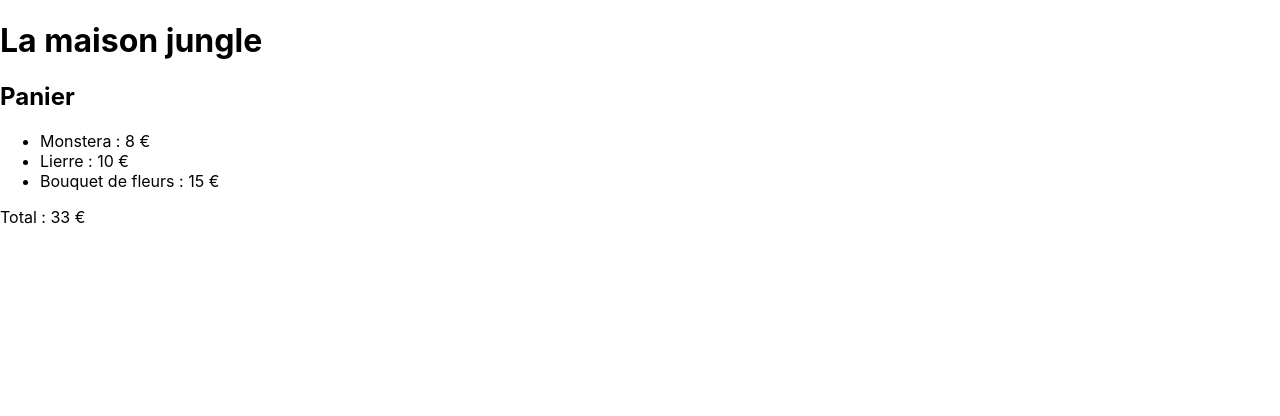
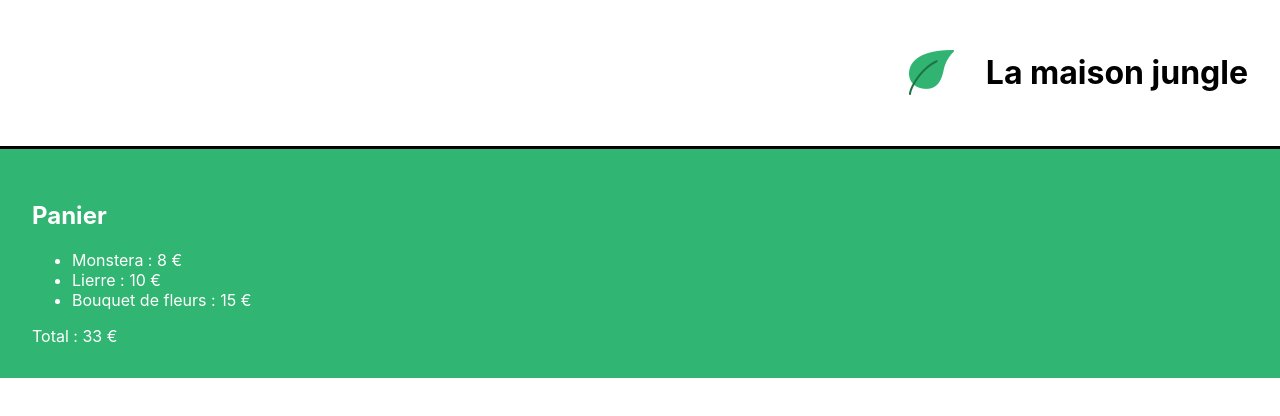
Before and after one commit to ilo-etech/maison-jungle, a React (Create React App) app: page / in a window 1280 px wide. Shown: the top 416 px of the page. Built offline with nearby package versions, Linux system fonts and the light colour scheme.

Commit message:
[ADD] Add style and logo to app

```diff
--- a/package.json
+++ b/package.json
@@ -9,6 +9,7 @@
     "react": "^18.2.0",
     "react-dom": "^18.2.0",
     "react-scripts": "5.0.1",
+    "sass": "^1.66.1",
     "web-vitals": "^2.1.0"
   },
   "scripts": {
--- a/src/components/App.js
+++ b/src/components/App.js
@@ -1,7 +1,6 @@
 import React from 'react';
 import Banner from './Banner';
 import Cart from './Cart';
-import { Component } from 'react';
 
 function App() {
   return (
--- a/src/components/Banner.js
+++ b/src/components/Banner.js
@@ -1,7 +1,13 @@
-function Banner(){
+import '../styles/Banner.scss';
+import logo from '../assets/logo.png';
+
+function Banner() {
     const title = "La maison jungle";
-    return(
-        <h1>{title}</h1>
+    return (
+        <div className="lmj-banner">
+            <img src={logo} alt="La maison jungle" className='lmj-logo'/>
+            <h1 style={{ color: 'black' }} className="lmj-title">{title}</h1>
+        </div>
     )
 }
 
--- a/src/components/Cart.js
+++ b/src/components/Cart.js
@@ -1,9 +1,11 @@
+import '../styles/Cart.scss';
+
 function Cart() {
     const monstera_price = 8.0;
     const lierre_price = 10.0;
     const bouquet_fleurs_price = 15.0;
     return (
-        <div>
+        <div className="lmj-cart">
             <h2>Panier</h2>
             <ul>
                 <li>Monstera : {monstera_price} €</li>
--- a/src/index.js
+++ b/src/index.js
@@ -1,8 +1,8 @@
 import React from 'react';
 import ReactDOM from 'react-dom/client';
-import './index.css';
 import App from './components/App';
 import reportWebVitals from './reportWebVitals';
+import './styles/index.css';
 
 const root = ReactDOM.createRoot(document.getElementById('root'));
 root.render(
--- /dev/null
+++ b/src/styles/Banner.scss
@@ -0,0 +1,19 @@
+.lmj-banner {
+	color: black;
+	text-align: right;
+	padding: 32px;
+	border-bottom: solid 3px black;
+	display: flex;
+	justify-content: flex-end;
+	flex-direction: row;
+	align-items: center;
+}
+
+.lmj-title {
+	padding-left: 32px;
+}
+
+.lmj-logo {
+	height: 45px;
+	width: 45px;
+}
--- /dev/null
+++ b/src/styles/Cart.scss
@@ -0,0 +1,5 @@
+.lmj-cart {
+	color: white;
+	background-color: #31b572;
+	padding: 32px;
+}
```
Also changed, not shown: src/assets/logo.png (added), src/styles/index.css (renamed from src/index.css).
